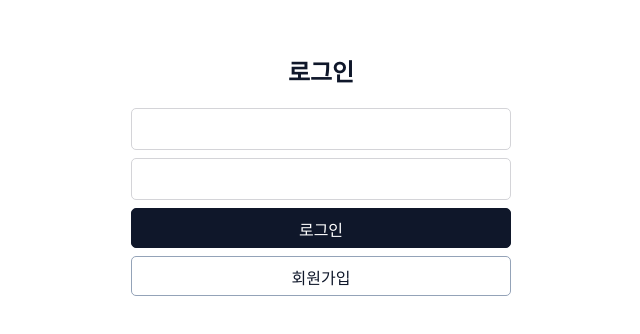
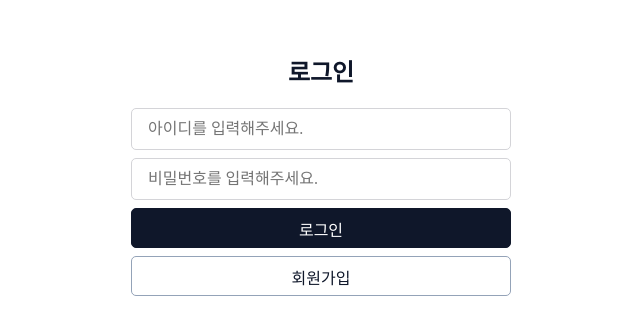
Before and after one commit to weggle-plus/web-todo, a React (Create React App) app in the folder frontend/: page /login in a window 1280 px wide. Shown: the part 226-560 px from the top of the page, without its empty margins (319-959 px from the left). Built offline with nearby package versions, Linux system fonts and the light colour scheme; a web font is replaced by a local one.

Commit message:
feat: 로그인 api 연동

```diff
--- a/frontend/src/Login.js
+++ b/frontend/src/Login.js
@@ -1,6 +1,7 @@
 import { useState } from "react";
 import "./login-join.css";
 import { useNavigate } from "react-router-dom";
+import apiModules from "./api";
 
 function Login() {
   const navigate = useNavigate();
@@ -12,14 +13,29 @@ function Login() {
 
   const { id, password } = inputs;
 
+  const handleIdChange = (e) => {
+    const inputId = e.target.value;
+    setInputs((prevInputs) => ({
+      ...prevInputs,
+      id: inputId,
+    }));
+  };
+
   const HandleInputBlur = (e) => {
     const inputPassword = e.target.value;
     const passwordRegex =
       /^(?=.*[a-zA-Z])(?=.*[!@#$%^*+=-])(?=.*[0-9]).{8,15}$/;
     const validatePassword =
       inputPassword.length > 8 && passwordRegex.test(inputPassword);
-    setInputs({ id: "", password: inputPassword });
+    setInputs((prevInputs) => ({
+      ...prevInputs,
+      password: inputPassword,
+    }));
     setIsValidated(validatePassword);
+  };
+
+  const HandleClickLogin = () => {
+    apiModules.login(inputs);
   };
 
   const HandleClickJoin = () => {
@@ -30,19 +46,25 @@ function Login() {
     <div className="login_join_wrap">
       <span className="login_join_title">로그인</span>
       <div className="input_wrap">
-        <input type="text" className={isValidated ? "" : "input_error"}></input>
+        <input
+          type="text"
+          onChange={handleIdChange}
+          className={isValidated ? "" : "input_error"}
+          placeholder="아이디를 입력해주세요."
+        ></input>
         <input
           type="password"
           minLength="8"
           onBlur={HandleInputBlur}
           className={isValidated ? "" : "input_error"}
+          placeholder="비밀번호를 입력해주세요."
         ></input>
         {!isValidated && (
           <span className="input_warning">
             아이디와 비밀번호를 확인해주세요.
           </span>
         )}
-        <button>로그인</button>
+        <button onClick={HandleClickLogin}>로그인</button>
         <button className="btn_modify" onClick={HandleClickJoin}>
           회원가입
         </button>
--- a/frontend/src/api.js
+++ b/frontend/src/api.js
@@ -1,8 +1,18 @@
 import axios from "axios";
 
-//axios 호출 관련 함수
 let clickedItemId = null;
 let todoList = [];
+
+const login = async (loginData) => {
+  try {
+    const response = await axios.post("http://localhost:4040/login", {
+      userId: loginData.id,
+      password: loginData.password,
+    });
+  } catch (error) {
+    alert(error.response.data.message);
+  }
+};
 
 const getTodoItems = async () => {
   try {
@@ -71,6 +81,7 @@ const updateEditing = async (todoItem) => {
 };
 
 const apiModules = {
+  login,
   getTodoItems,
   addTodoItem,
   deleteTodoItem,
```
